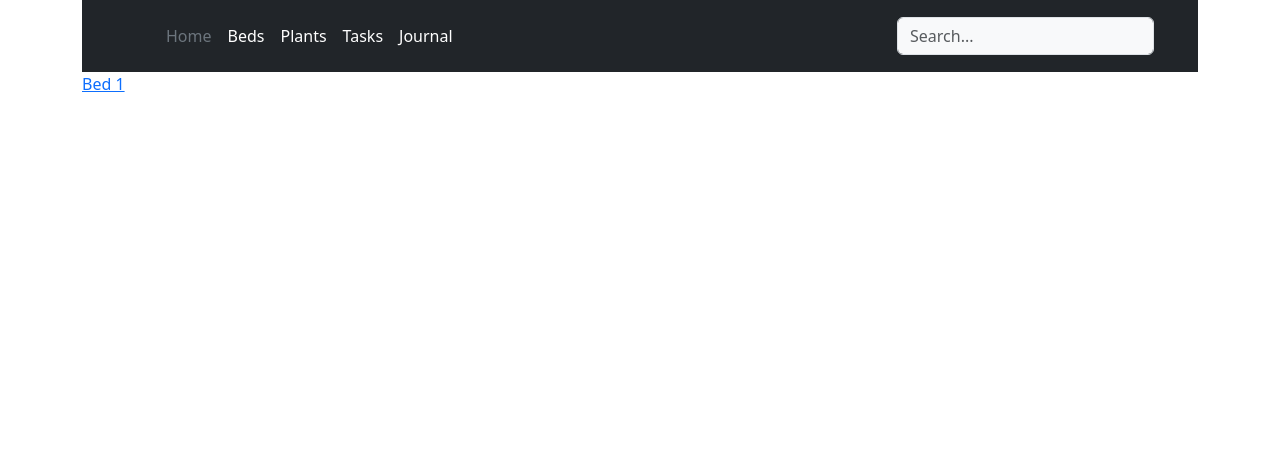
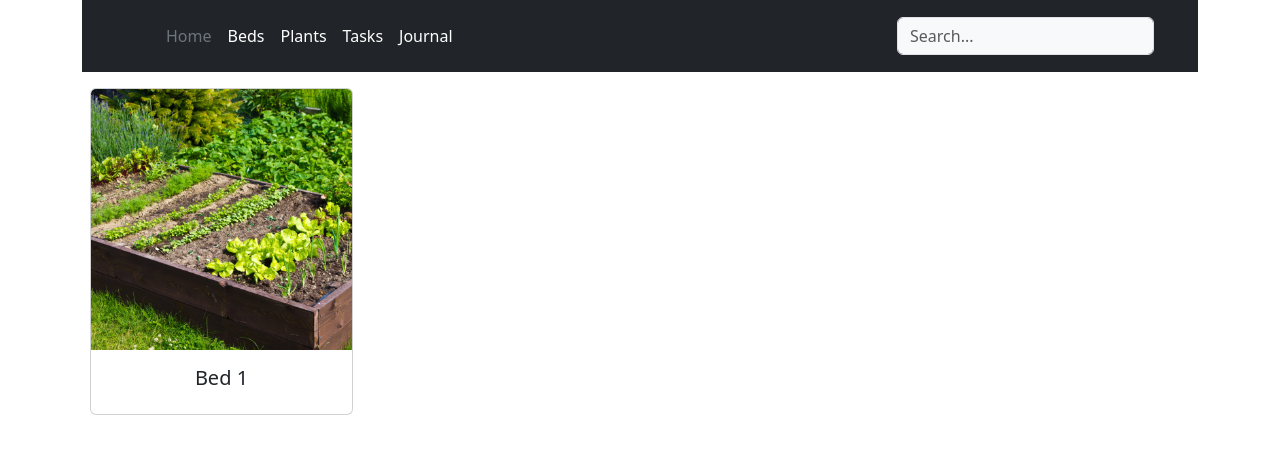
Before and after one commit to kurtwall/newgarden, a Django app: page /beds/ in a window 1280 px wide. Shown: the top 454 px of the page. Run offline with Django 5.2, Linux system fonts and the light colour scheme; tables that the repository leaves empty hold one stand-in row (values such as "Sample post").

Commit message:
Don't gitignore static images Revise the bed_list and bed_detail views When deleting plants, don't delete them in related tables Add container divs Update README Clean up dead code

```diff
--- a/plants/models.py
+++ b/plants/models.py
@@ -52,8 +52,8 @@ class Planting(models.Model):
     class Meta:
         ordering = ["bed", "plant"]
 
-    bed = models.ForeignKey("Bed", on_delete=models.CASCADE)
-    plant = models.ForeignKey("Plant", on_delete=models.CASCADE)
+    bed = models.ForeignKey("Bed", on_delete=models.PROTECT)
+    plant = models.ForeignKey("Plant", on_delete=models.PROTECT)
     row = models.IntegerField(blank=False, null=False)
     count = models.IntegerField(blank=False, null=False)
     start_dt = models.DateField(blank=False, null=False)
--- a/plants/templates/plants/bed_list.html
+++ b/plants/templates/plants/bed_list.html
@@ -3,34 +3,31 @@
 
 {% block content %}
 
-    {% for bed in bed_list %}
-        <p><a href="{% url 'bed_detail' bed.bed %}">Bed {{ bed.get_bed_display }}</a></p>
-    {% endfor %}
-{#    <div class="container">#}
-{#        <div class="row border pt-3 pb-3 mt-3 mb-3">#}
-{#            <div class="col"><a href="{% url 'bed_detail' 1 %}">Starts</a></div>#}
-{#        </div>#}
-{#        <div class="row border">#}
-{#            <div class="col-9 border">#}
-{#                <a href="{% url 'bed_detail' 9 %}">Bed 9</a>#}
-{#                <div class="row border">#}
-{#                    <div class="col-3 border"></div>#}
-{#                    <div class="col-3 border"><a href="{% url 'bed_detail' 6 %}">Bed 5</a></div>#}
-{#                    <div class="col-3 border"><a href="{% url 'bed_detail' 7 %}">Bed 6</a></div>#}
-{#                    <div class="col-3 border"><a href="{% url 'bed_detail' 8 %}">Bed 7</a></div>#}
-{#                </div>#}
-{#                <div class="row border">#}
-{#                    <div class="col-3 border"></div>#}
-{#                    <div class="col-3 border"><a href="{% url 'bed_detail' 3 %}#">Bed 2</a></div>#}
-{#                    <div class="col-3 border"><a href="{% url 'bed_detail' 4 %}">Bed 3</a></div>#}
-{#                    <div class="col-3 border"><a href="{% url 'bed_detail' 5 %}">Bed 4</a></div>#}
-{#                </div>#}
-{#                <div class="row border">#}
-{#                    <div class="col-12 border"><a href="{% url 'bed_detail' 2 %}">Bed 1</a></div>#}
-{#                </div>#}
-{#            </div>#}
-{#            <div class="col-3 border"><a href="#">Bed 8</a></div>#}
-{#        </div>#}
-{#    </div>#}
+    <div class="container">
+        <div class="row row-cols-4 row-cols-md-4">
+            {% for bed in bed_list %}
+                <div class="col gx-3 gy-3">
+                    <div class="card h-100">
+                        <a href="{% url 'bed_detail' bed.bed %}"><img style="width: 100%"
+                            {% if bed.bed == 0 %}
+                                src="{% static 'plants/seed_starts.jpg' %}"
+                            {% elif bed.is_raised %}
+                                src="{% static 'plants/raised_bed.jpg' %}"
+                            {% else %}
+                                src="{% static 'plants/trad_bed.jpg' %}"
+                            {% endif %}
+                            class="card-img-top" alt="blah"></a>
+                        <div class="card-body">
+                            {% if bed.bed == 0 %}
+                                <h5 class="card-title text-center">{{ bed.get_bed_display }}</h5>
+                            {% else %}
+                                <h5 class="card-title text-center">Bed {{ bed.get_bed_display }}</h5>
+                            {% endif %}
+                        </div>
+                    </div>
+                </div>
+            {% endfor %}
+        </div>
+    </div>
 
 {% endblock %}
--- a/plants/templates/plants/index.html
+++ b/plants/templates/plants/index.html
@@ -12,7 +12,7 @@
                             <h2 class="card-header text-center">{{ view.title }}</h2>
                             {# TODO: Fix this bletcherous hack #}
                             {% if view.title|lower == "beds" %}
-                                <a href="{% url 'bed_list' %}"><img class="card-img-top px-2 py-2" width="100%" height="225" alt="clipart image of a raised bed" src="{% static 'plants/beds.jpg' %}"></a>
+                                <a href="{% url 'bed_list' %}"><img class="card-img-top px-2 py-2" width="100%" height="225" alt="clipart image of a raised bed" src="{% static 'plants/raised_bed.jpg' %}"></a>
                             {% elif view.title|lower == "plants" %}
                                 <a href="{% url 'plant_list' %}"><img class="card-img-top px-2 py-2" width="100%" height="225" alt="clipart image of various vegetables" src="{% static 'plants/vegetables.jpg' %}"></a>
                             {% elif view.title|lower == "tasks" %}
--- a/plants/templates/plants/plant_detail.html
+++ b/plants/templates/plants/plant_detail.html
@@ -2,8 +2,8 @@
 
 {% block content %}
 
+    <div id="container">
         <h1>{{ plant.name }}</h1>
-
         <ul>
             <li>{{ plant.name }} {{ plant.variety }}</li>
             <li>{{ plant.source }}</li>
@@ -17,7 +17,7 @@
             <li>{{ plant.first_plant_dt }}</li>
             <li>{{ plant.last_plant_dt }}</li>
         </ul>
-
         <img style="width: 50%; height: 50%;" alt="image of a {{ plant.name }}" src="{{ MEDIA_URL }}{{ plant.image }}">
+    </div>
 
 {% endblock %}
--- a/plants/urls.py
+++ b/plants/urls.py
@@ -5,7 +5,6 @@ from plants import views
 urlpatterns = (([
     path("", views.index, name="index"),
     path("beds/", views.BedListView.as_view(), name="bed_list"),
-    # path("beds/<int:pk>/", views.BedDetailView.as_view(), name="bed_detail"),
     path("beds/<bed>/", views.bed_detail_view, name="bed_detail"),
     path("journal/", views.JournalEntryListView.as_view(), name="journalentry_list"),
     path("journal/<int:pk>/", views.JournalEntryDetailView.as_view(), name="journalentry_detail"),
```
Also changed, not shown: plants/templates/plants/bed_detail.html (+10 -2 lines), plants/templates/plants/plant_list.html (+5 -2 lines), plants/views.py (+0 -10 lines), README.md, plants/static/plants/journal.jpg (added), plants/static/plants/raised_bed.jpg (added), plants/static/plants/seed_starts.jpg (added), plants/static/plants/tasks.jpg (added), plants/static/plants/trad_bed.jpg (added), plants/static/plants/vegetables.jpg (added), 1 other file. Lines whose indentation alone changed are shown as unchanged.
